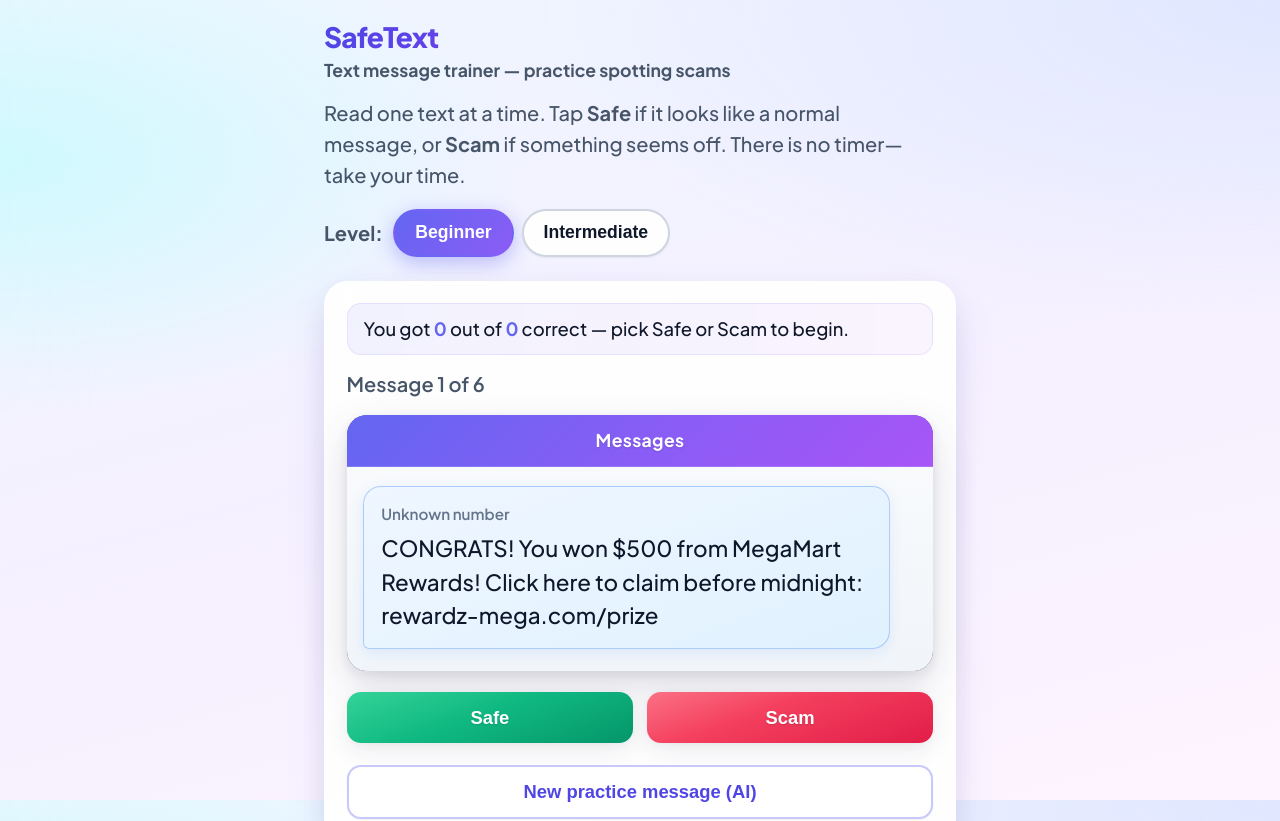
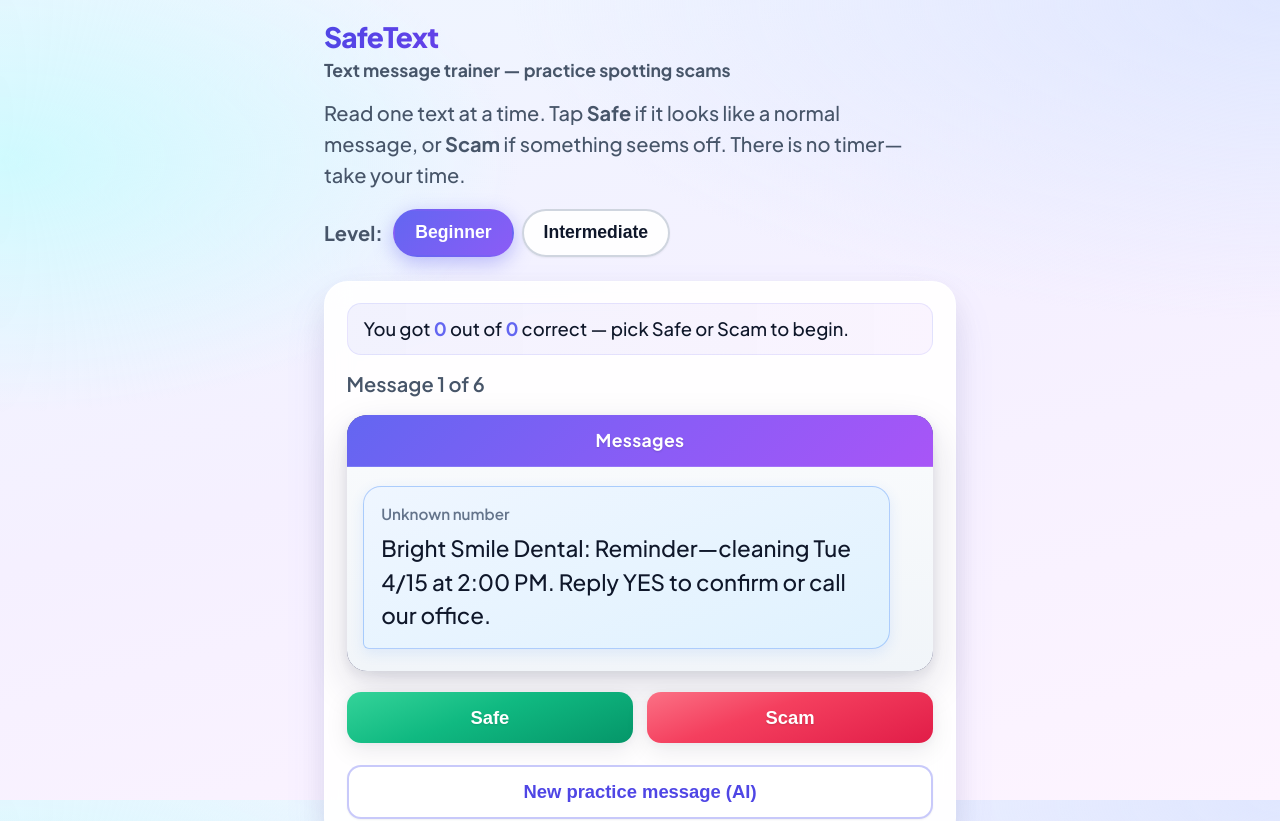
Before and after one commit to pixcarex/safetext, a Next.js app: page / in a window 1280 px wide. Shown: the top 821 px of the page. Built offline with nearby package versions, Linux system fonts and the light colour scheme.

Commit message:
Refactor GameTrainer component to use useLayoutEffect for queue updates; ensure deterministic initial queue for consistent SSR and client rendering.

```diff
--- a/src/components/GameTrainer.tsx
+++ b/src/components/GameTrainer.tsx
@@ -1,6 +1,6 @@
 "use client";
 
-import { useCallback, useEffect, useMemo, useRef, useState } from "react";
+import { useCallback, useEffect, useLayoutEffect, useMemo, useRef, useState } from "react";
 import { scenariosForDifficulty } from "@/lib/messages";
 import type { Answer, Difficulty, Scenario } from "@/lib/types";
 import { ActionButtons } from "./ActionButtons";
@@ -49,9 +49,8 @@ function scenarioFromGenerated(gen: {
 
 export function GameTrainer() {
   const [difficulty, setDifficulty] = useState<Difficulty>("beginner");
-  const [queue, setQueue] = useState<Scenario[]>(() =>
-    shuffle(scenariosForDifficulty("beginner")),
-  );
+  // Deterministic initial queue so SSR and the first client render match (no Math.random in useState).
+  const [queue, setQueue] = useState<Scenario[]>(() => scenariosForDifficulty("beginner"));
   const [index, setIndex] = useState(0);
   const [phase, setPhase] = useState<"question" | "feedback">("question");
   const [correctCount, setCorrectCount] = useState(0);
@@ -67,7 +66,7 @@ export function GameTrainer() {
 
   const current = queue[index];
 
-  useEffect(() => {
+  useLayoutEffect(() => {
     setQueue(shuffle(scenariosForDifficulty(difficulty)));
     setIndex(0);
     setPhase("question");
```
